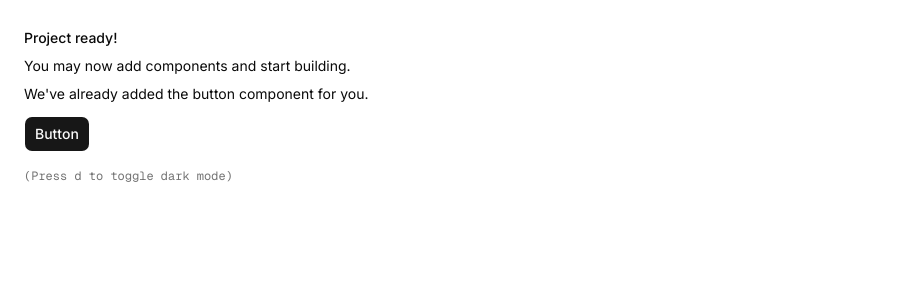
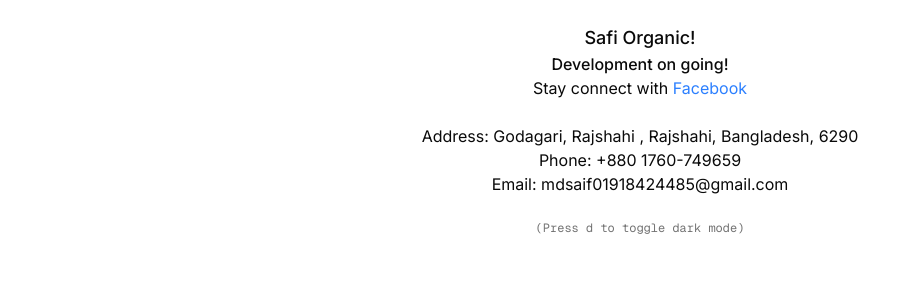
Before and after one commit to webhazrat/safiorganic, a Next.js app: page / in a window 1280 px wide. Shown: the top 300 px of the page, without its empty margins (0-897 px from the left). Built offline with nearby package versions, Linux system fonts and the light colour scheme.

Commit message:
Init push

```diff
--- a/app/page.tsx
+++ b/app/page.tsx
@@ -2,14 +2,33 @@
 
 export default function Page() {
   return (
-    <div className="flex min-h-svh p-6">
-      <div className="flex max-w-md min-w-0 flex-col gap-4 text-sm leading-loose">
+    <div className="p-6">
+      <div className="text-center">
         <div>
-          <h1 className="font-medium">Project ready!</h1>
-          <p>You may now add components and start building.</p>
-          <p>We&apos;ve already added the button component for you.</p>
-          <Button className="mt-2">Button</Button>
+          <h1 className="text-lg font-medium">Safi Organic!</h1>
+          <h1 className="font-medium">Development on going!</h1>
+          <p>
+            Stay connect with{" "}
+            <a
+              href="https://www.facebook.com/safiorganicbd"
+              className="text-blue-500"
+            >
+              Facebook
+            </a>
+          </p>
+          <br />
+          <p>Address: Godagari, Rajshahi , Rajshahi, Bangladesh, 6290</p>
+          <p>
+            Phone: <a href="tel:+8801760749659">+880 1760-749659</a>
+          </p>
+          <p>
+            Email:{" "}
+            <a href="mailto:mdsaif01918424485@gmail.com">
+              mdsaif01918424485@gmail.com
+            </a>
+          </p>
         </div>
+        <br />
         <div className="font-mono text-xs text-muted-foreground">
           (Press <kbd>d</kbd> to toggle dark mode)
         </div>
```
